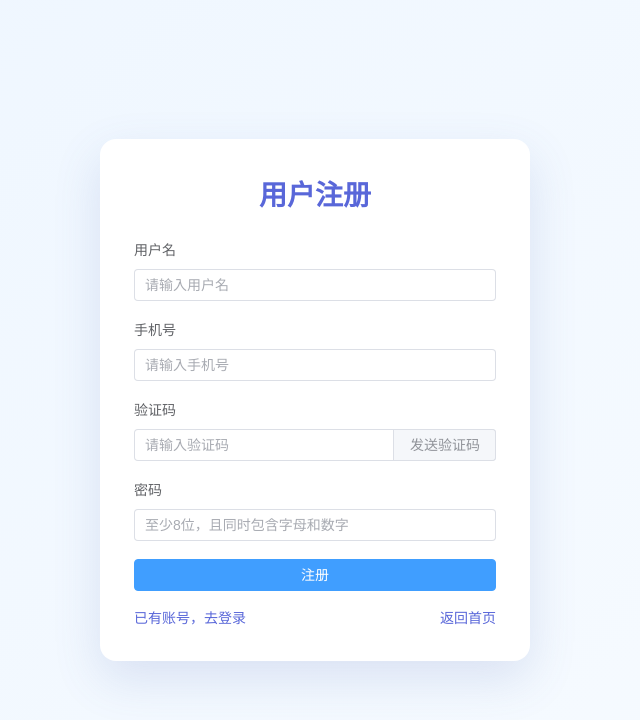
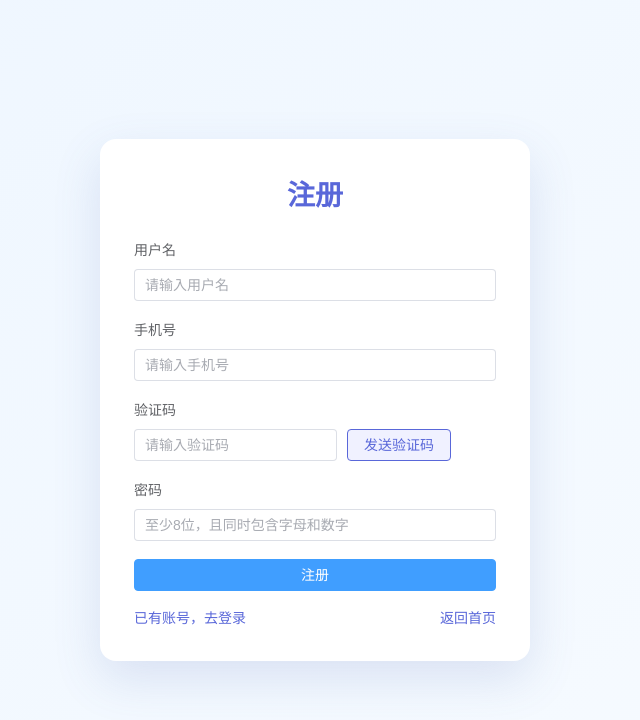
Before and after one commit to SheldonCooper11/PaperWrittering, a Vue app in the folder frontend-ui/: page /register in a window 1280 px wide. Shown: the top 720 px of the page, without its empty margins (325-965 px from the left). Built offline with nearby package versions, Linux system fonts and the light colour scheme.

Commit message:
修复登陆注册页面问题

```diff
--- a/frontend-ui/src/views/ForgotPasswordView.vue
+++ b/frontend-ui/src/views/ForgotPasswordView.vue
@@ -2,7 +2,9 @@
   <div class="auth-page"><div class="auth-card"><div class="auth-title">找回密码</div>
     <el-form :model="form" label-position="top">
       <el-form-item label="手机号"><el-input v-model="form.phone" placeholder="请输入注册手机号" @blur="checkMobile"><template #suffix><span :class="phoneExists ? 'ok' : 'bad'" v-if="phoneTip">{{ phoneTip }}</span></template></el-input></el-form-item>
-      <el-form-item label="验证码"><el-input v-model="form.code" placeholder="请输入验证码"><template #append><el-button :disabled="countdown>0 || !phoneExists" @click="sendCode">{{ countdown>0 ? countdown + 's' : '发送验证码' }}</el-button></template></el-input></el-form-item>
+      <el-form-item label="验证码">
+        <div class="code-row"><el-input v-model="form.code" placeholder="请输入验证码" /><el-button class="send-btn" :disabled="countdown>0" :loading="sending" @click="sendCode">{{ countdown>0 ? countdown + 's 后重发' : '发送验证码' }}</el-button></div>
+      </el-form-item>
       <el-form-item label="新密码"><el-input v-model="form.newPassword" type="password" show-password placeholder="至少8位，且同时包含字母和数字" /></el-form-item>
       <el-button type="primary" style="width:100%" :loading="loading" @click="handleReset">重置密码</el-button>
     </el-form>
@@ -19,14 +21,30 @@ import { checkPhone, resetPassword, sendSms } from '@/api/auth'
 const router = useRouter()
 const form = reactive({ phone: '', code: '', newPassword: '' })
 const loading = ref(false)
+const sending = ref(false)
 const countdown = ref(0)
 const phoneTip = ref('')
 const phoneExists = ref(false)
 
 const checkMobile = async () => { if (!form.phone) return; const res = await checkPhone(form.phone); phoneExists.value = !res.available; phoneTip.value = phoneExists.value ? '账号存在' : '手机号不存在' }
 const tick = () => { countdown.value = 30; const timer = setInterval(() => { countdown.value--; if (countdown.value <= 0) clearInterval(timer) }, 1000) }
-const sendCode = async () => { await sendSms({ phone: form.phone, scene: 'reset' }); ElMessage.success('验证码已发送'); tick() }
+const sendCode = async () => {
+  if (!form.phone) return ElMessage.warning('请输入手机号')
+  sending.value = true
+  try {
+    if (!phoneTip.value) await checkMobile()
+    if (!phoneExists.value) return ElMessage.warning('该手机号未注册')
+    await sendSms({ phone: form.phone, scene: 'reset' })
+    ElMessage.success('验证码已发送')
+    tick()
+  } finally {
+    sending.value = false
+  }
+}
 const handleReset = async () => { loading.value = true; try { await resetPassword(form); ElMessage.success('密码已重置'); router.push('/login') } finally { loading.value = false } }
 </script>
 
-<style scoped>.ok{color:#67c23a}.bad{color:#f56c6c}</style>
+<style scoped>
+.ok{color:#67c23a}.bad{color:#f56c6c}
+.code-row{display:flex;gap:10px}.code-row .el-input{flex:1}.send-btn{height:32px;padding:0 16px;border:1px solid #5967d9;background:#f0f1ff;color:#5967d9;border-radius:4px;font-size:14px;white-space:nowrap;cursor:pointer;transition:all .2s}.send-btn:hover:not(:disabled){background:#5967d9;color:#fff}.send-btn:disabled{opacity:.5;cursor:not-allowed}.send-btn.is-loading{background:#5967d9;color:#fff}
+</style>
--- a/frontend-ui/src/views/LoginView.vue
+++ b/frontend-ui/src/views/LoginView.vue
@@ -1,7 +1,7 @@
 <template>
   <div class="auth-page">
     <div class="auth-card">
-      <div class="auth-title">登录/注册</div>
+      <div class="auth-title">登录</div>
       <el-tabs v-model="type" stretch>
         <el-tab-pane label="密码登录" name="password">
           <el-form :model="passwordForm" label-position="top">
@@ -13,7 +13,9 @@
         <el-tab-pane label="短信登录" name="sms">
           <el-form :model="smsForm" label-position="top">
             <el-form-item label="手机号"><el-input v-model="smsForm.phone" placeholder="请输入手机号" /></el-form-item>
-            <el-form-item label="验证码"><el-input v-model="smsForm.code" placeholder="请输入验证码"><template #append><el-button :disabled="countdown>0" @click="sendCode">{{ countdown>0 ? countdown + 's' : '发送验证码' }}</el-button></template></el-input></el-form-item>
+            <el-form-item label="验证码">
+              <div class="code-row"><el-input v-model="smsForm.code" placeholder="请输入验证码" /><el-button class="send-btn" :disabled="countdown>0" :loading="sending" @click="sendCode">{{ countdown>0 ? countdown + 's 后重发' : '发送验证码' }}</el-button></div>
+            </el-form-item>
             <el-button type="primary" style="width:100%" :loading="loading" @click="handleSmsLogin">登录</el-button>
           </el-form>
         </el-tab-pane>
@@ -27,19 +29,39 @@
 import { reactive, ref } from 'vue'
 import { useRouter } from 'vue-router'
 import { ElMessage } from 'element-plus'
-import { passwordLogin, sendSms, smsLogin } from '@/api/auth'
+import { checkPhone, passwordLogin, sendSms, smsLogin } from '@/api/auth'
 import { useUserStore } from '@/stores/user'
 
 const router = useRouter()
 const userStore = useUserStore()
 const type = ref('password')
 const loading = ref(false)
+const sending = ref(false)
 const countdown = ref(0)
 const passwordForm = reactive({ username: '', password: '' })
 const smsForm = reactive({ phone: '', code: '' })
 
 const tick = () => { countdown.value = 30; const timer = setInterval(() => { countdown.value--; if (countdown.value <= 0) clearInterval(timer) }, 1000) }
-const sendCode = async () => { if (!smsForm.phone) return ElMessage.warning('请输入手机号'); await sendSms({ phone: smsForm.phone, scene: 'login' }); ElMessage.success('验证码已发送'); tick() }
+const sendCode = async () => {
+  if (!smsForm.phone) return ElMessage.warning('请输入手机号')
+  sending.value = true
+  try {
+    const res = await checkPhone(smsForm.phone)
+    if (res.available) {
+      ElMessage.warning('该手机号未注册，请先注册')
+      return
+    }
+    await sendSms({ phone: smsForm.phone, scene: 'login' })
+    ElMessage.success('验证码已发送')
+    tick()
+  } finally {
+    sending.value = false
+  }
+}
 const handlePasswordLogin = async () => { loading.value = true; try { userStore.setLogin(await passwordLogin(passwordForm)); ElMessage.success('登录成功'); router.push('/rewrite') } finally { loading.value = false } }
 const handleSmsLogin = async () => { loading.value = true; try { userStore.setLogin(await smsLogin(smsForm)); ElMessage.success('登录成功'); router.push('/rewrite') } finally { loading.value = false } }
 </script>
+
+<style scoped>
+.code-row{display:flex;gap:10px}.code-row .el-input{flex:1}.send-btn{height:32px;padding:0 16px;border:1px solid #5967d9;background:#f0f1ff;color:#5967d9;border-radius:4px;font-size:14px;white-space:nowrap;cursor:pointer;transition:all .2s}.send-btn:hover:not(:disabled){background:#5967d9;color:#fff}.send-btn:disabled{opacity:.5;cursor:not-allowed}.send-btn.is-loading{background:#5967d9;color:#fff}
+</style>
--- a/frontend-ui/src/views/RegisterView.vue
+++ b/frontend-ui/src/views/RegisterView.vue
@@ -1,9 +1,11 @@
 <template>
-  <div class="auth-page"><div class="auth-card"><div class="auth-title">用户注册</div>
+  <div class="auth-page"><div class="auth-card"><div class="auth-title">注册</div>
     <el-form :model="form" label-position="top">
       <el-form-item label="用户名"><el-input v-model="form.username" placeholder="请输入用户名" @blur="checkName"><template #suffix><span :class="usernameAvailable ? 'ok' : 'bad'" v-if="usernameTip">{{ usernameTip }}</span></template></el-input></el-form-item>
       <el-form-item label="手机号"><el-input v-model="form.phone" placeholder="请输入手机号" @blur="checkMobile"><template #suffix><span :class="phoneAvailable ? 'ok' : 'bad'" v-if="phoneTip">{{ phoneTip }}</span></template></el-input></el-form-item>
-      <el-form-item label="验证码"><el-input v-model="form.code" placeholder="请输入验证码"><template #append><el-button :disabled="countdown>0 || !phoneAvailable" @click="sendCode">{{ countdown>0 ? countdown + 's' : '发送验证码' }}</el-button></template></el-input></el-form-item>
+      <el-form-item label="验证码">
+        <div class="code-row"><el-input v-model="form.code" placeholder="请输入验证码" /><el-button class="send-btn" :disabled="countdown>0" :loading="sending" @click="sendCode">{{ countdown>0 ? countdown + 's 后重发' : '发送验证码' }}</el-button></div>
+      </el-form-item>
       <el-form-item label="密码"><el-input v-model="form.password" type="password" show-password placeholder="至少8位，且同时包含字母和数字" /></el-form-item>
       <el-button type="primary" style="width:100%" :loading="loading" @click="handleRegister">注册</el-button>
     </el-form>
@@ -20,6 +22,7 @@ import { checkPhone, checkUsername, register, sendSms } from '@/api/auth'
 const router = useRouter()
 const form = reactive({ username: '', phone: '', code: '', password: '' })
 const loading = ref(false)
+const sending = ref(false)
 const countdown = ref(0)
 const usernameTip = ref('')
 const phoneTip = ref('')
@@ -29,8 +32,23 @@ const phoneAvailable = ref(false)
 const checkName = async () => { if (!form.username) return; const res = await checkUsername(form.username); usernameAvailable.value = res.available; usernameTip.value = res.available ? '可用' : '已存在' }
 const checkMobile = async () => { if (!form.phone) return; const res = await checkPhone(form.phone); phoneAvailable.value = res.available; phoneTip.value = res.available ? '可用' : '已存在' }
 const tick = () => { countdown.value = 30; const timer = setInterval(() => { countdown.value--; if (countdown.value <= 0) clearInterval(timer) }, 1000) }
-const sendCode = async () => { await sendSms({ phone: form.phone, scene: 'register' }); ElMessage.success('验证码已发送'); tick() }
+const sendCode = async () => {
+  if (!form.phone) return ElMessage.warning('请输入手机号')
+  sending.value = true
+  try {
+    if (!phoneTip.value) await checkMobile()
+    if (!phoneAvailable.value) return ElMessage.warning('该手机号已被注册')
+    await sendSms({ phone: form.phone, scene: 'register' })
+    ElMessage.success('验证码已发送')
+    tick()
+  } finally {
+    sending.value = false
+  }
+}
 const handleRegister = async () => { loading.value = true; try { await register(form); ElMessage.success('注册成功'); router.push('/login') } finally { loading.value = false } }
 </script>
 
-<style scoped>.ok{color:#67c23a}.bad{color:#f56c6c}</style>
+<style scoped>
+.ok{color:#67c23a}.bad{color:#f56c6c}
+.code-row{display:flex;gap:10px}.code-row .el-input{flex:1}.send-btn{height:32px;padding:0 16px;border:1px solid #5967d9;background:#f0f1ff;color:#5967d9;border-radius:4px;font-size:14px;white-space:nowrap;cursor:pointer;transition:all .2s}.send-btn:hover:not(:disabled){background:#5967d9;color:#fff}.send-btn:disabled{opacity:.5;cursor:not-allowed}.send-btn.is-loading{background:#5967d9;color:#fff}
+</style>
```
Also changed, not shown: 1 other file (tests, documents, lock files or other folders).
